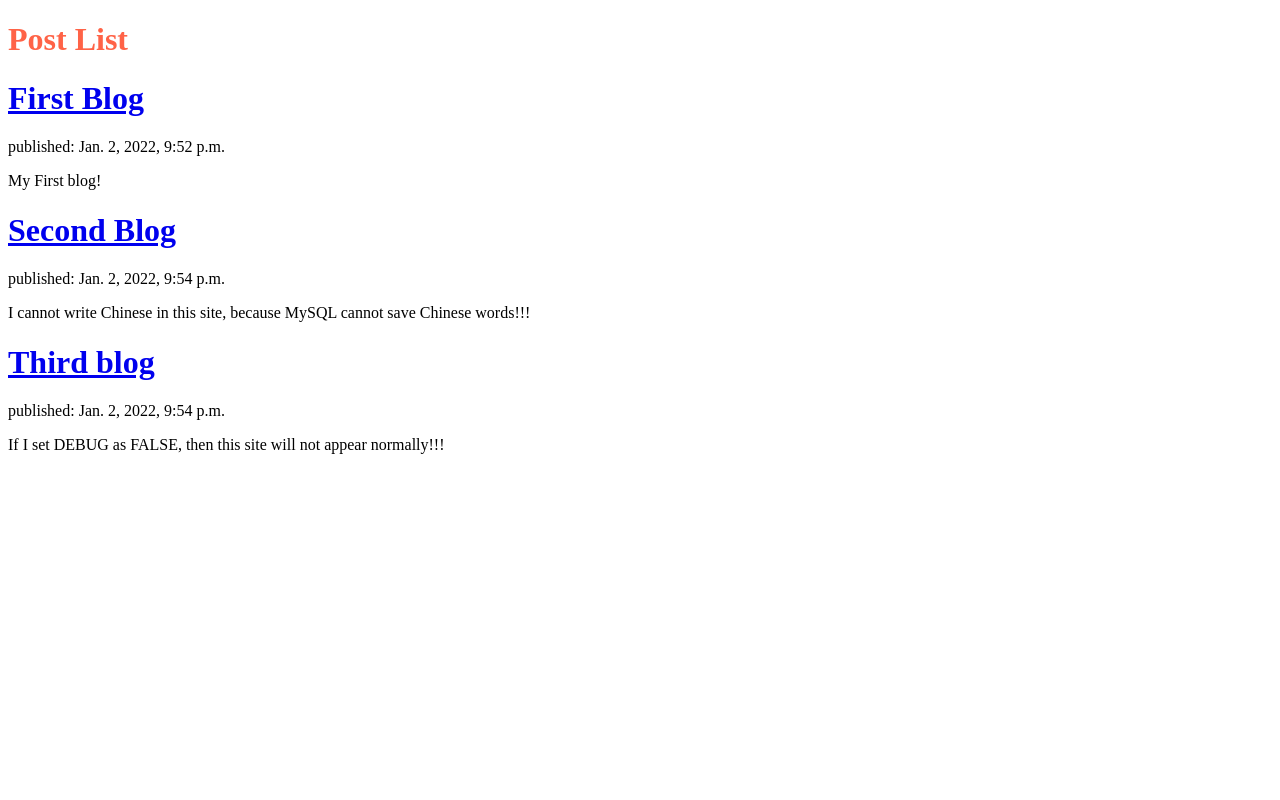
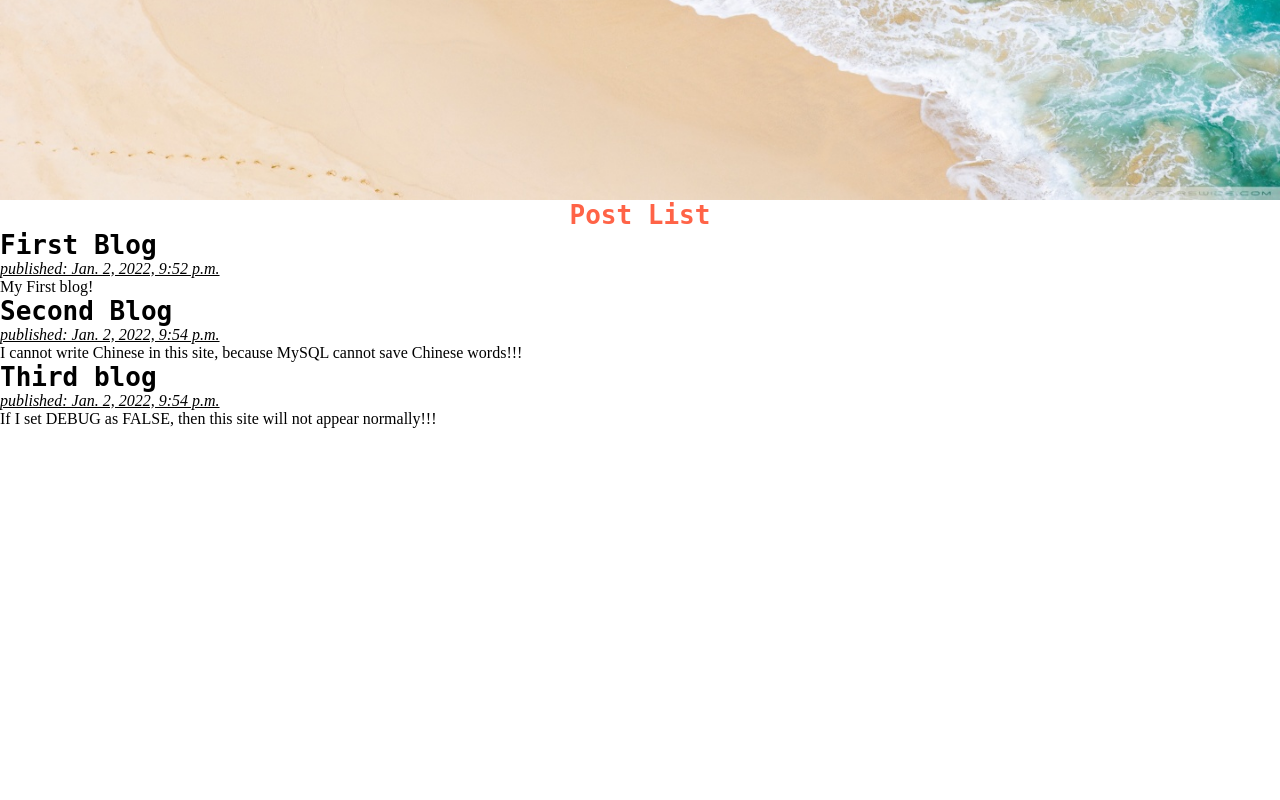
Before and after one commit to tpcmi/django_blog, a Django app: page / in a window 1280 px wide. Run offline with Django 3.2, Linux system fonts and the light colour scheme; data comes from the database, SQL or seed files in the repository.

Commit message:
添加base.html模板,增加样式

```diff
--- /dev/null
+++ b/static/blog/base.css
@@ -0,0 +1,37 @@
+*{
+    margin: 0;
+    padding: 0;
+}
+/*更改默认值*/
+html,body{
+    width: 100%;
+    height: 100%;
+}
+h1{
+    color: tomato;
+    font-family: monospace;
+}
+
+a{
+    color: black;
+    text-decoration: none;
+}
+
+.title{
+    /* border: solid red; */
+    margin-bottom: 0;
+}
+.date{
+    text-decoration: underline;
+    font-style: italic;
+    /* border: solid red; */
+    margin-top: 0;
+}
+.bar{
+    margin: 0;
+    padding: 0;
+    width: 100%;
+    height: 25vh;
+    background: url('beach.jpg')100% 100% no-repeat;
+    background-size: cover;
+}
--- a/static/blog/post_list.css
+++ /dev/null
@@ -1,3 +0,0 @@
-h1{
-    color: tomato;
-}
--- /dev/null
+++ b/templates/blog/base.html
@@ -0,0 +1,18 @@
+<!DOCTYPE html>
+<html lang="zh-CN">
+    <head>
+        <meta charset="utf-8">
+        <title></title>
+        {% load static %}
+        <link href="{% static 'blog/base.css' %}" rel="stylesheet" type="text/css">
+        <!-- <script src="script.js" type="text/javascript"> -->
+        </script>
+    </head>
+    <body>
+        <div class="bar">
+
+        </div>
+        {% block content %}
+        {% endblock %}
+    </body>
+</html>
--- a/templates/blog/post_list.html
+++ b/templates/blog/post_list.html
@@ -1,22 +1,12 @@
-<!DOCTYPE html>
-<html lang="zh-CN">
-    <head>
-        <meta charset="utf-8">
-        <title></title>
-        {% load static %}
-        <link href="{% static 'blog/post_list.css' %}" rel="stylesheet" type="text/css">
-        <!-- <script src="script.js" type="text/javascript"> -->
-        </script>
-    </head>
-    <body>
-        <h1>Post List</h1>
+{% extends 'blog/base.html' %}
+{% block content %}
+<h1 style="text-align: center;">Post List</h1>
 
-        {% for post in posts %}
-        <div>
-            <h1><a href="#">{{post.title}}</a></h1>
-            <p>published: {{post.published_date}}</p>
-            <p>{{post.text|linebreaksbr}}</p>
-        </div>
-        {% endfor %}
-    </body>
-</html>
+{% for post in posts %}
+<div>
+    <h1 class="title"><a href="#">{{post.title}}</a></h1>
+    <p class="date">published: {{post.published_date}}</p>
+    <p class="text">{{post.text|linebreaksbr}}</p>
+</div>
+{% endfor %}
+{% endblock %}
```
Also changed, not shown: static/blog/bar.jpg (added), static/blog/beach.jpg (added).
